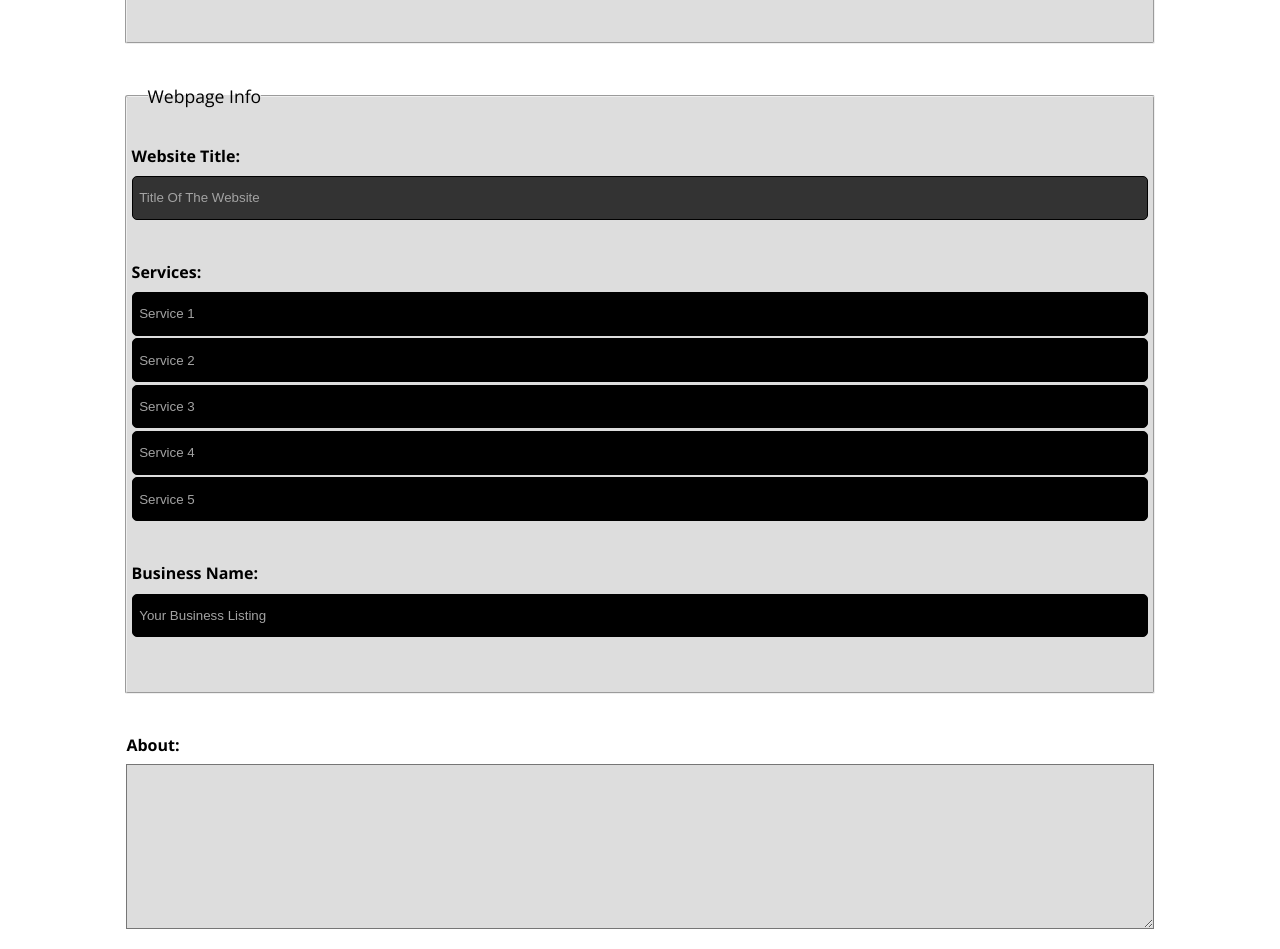
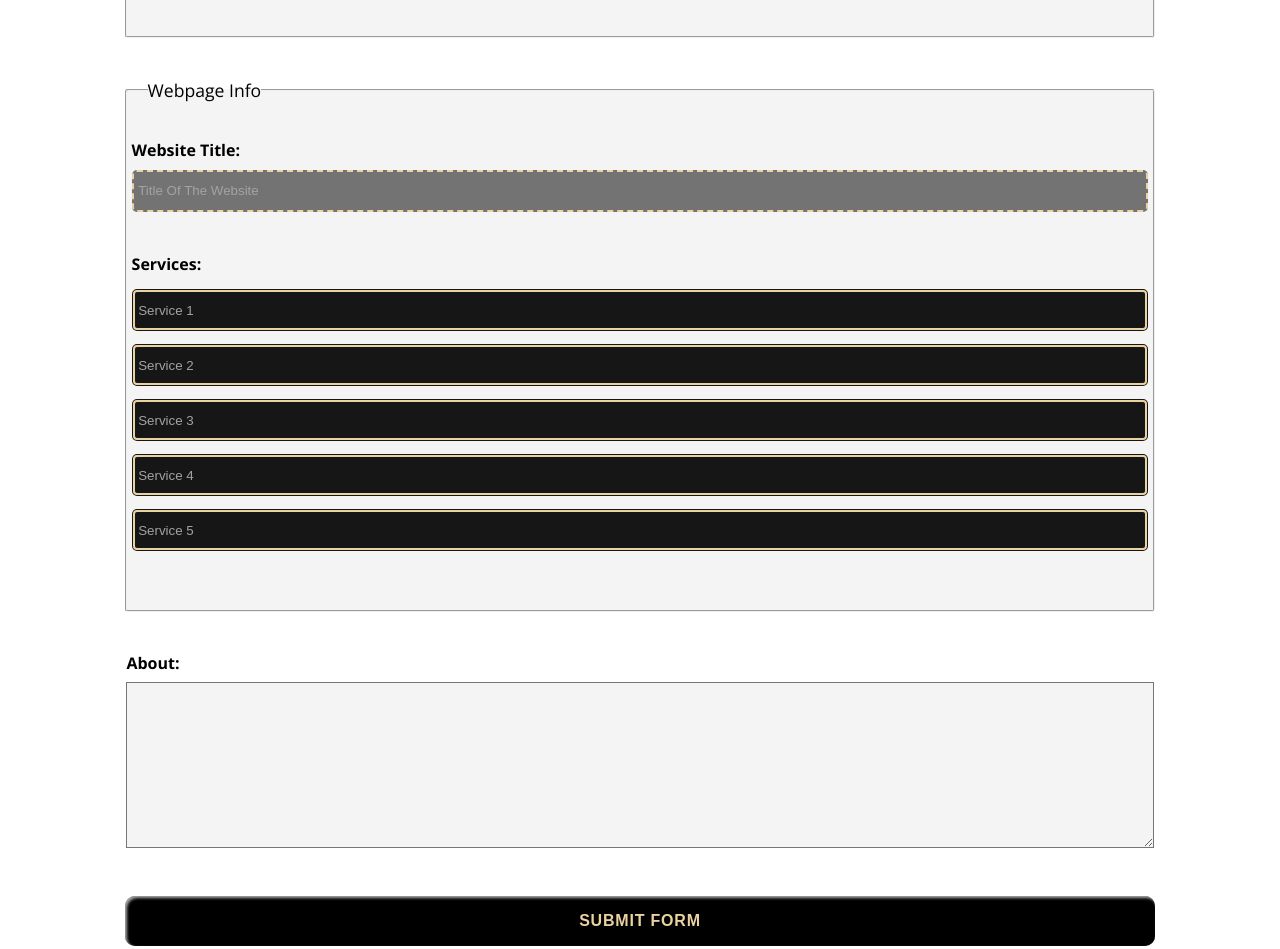
Before and after one commit to ShakexSempe/syntex-contact-form, a plain HTML site: page index.html in a window 1280 px wide. Shown: the part 603-1552 px from the top of the page. Drawn offline with nearby package versions, Linux system fonts and the light colour scheme; a web font is replaced by a local one.

Commit message:
color scheme

```diff
--- a/index.html
+++ b/index.html
@@ -65,19 +65,13 @@
             placeholder="title of the website"
             required>
         </div>
-        <div class="input-div">
+        <div class="input-div services">
             <label for="services">services: </label>
             <input type="text" name="services" id="services" placeholder="service 1">
             <input type="text" name="services" id="services" placeholder="service 2">
             <input type="text" name="services" id="services" placeholder="service 3">
             <input type="text" name="services" id="services" placeholder="service 4">
             <input type="text" name="services" id="services" placeholder="service 5">
-        </div>
-
-        <div class="input-div">
-            <label for="name">business Name: </label>
-            <input type="text" name="name" id="name"
-            placeholder="your business listing">
         </div>
         </fieldset>
 
--- a/scss/_form.scss
+++ b/scss/_form.scss
@@ -18,8 +18,7 @@ form {
         position: relative;
         // active class
         &.open {
-            height: 70vh;
-            background: #fff;
+            background: #fff000;
         }
         // end of active class
         // button
@@ -74,6 +73,10 @@ form {
                 margin: .1em 0;
             }
         }
+
+        &:hover {
+            background-color: #fff;
+        }
     }
 
     .input-div {
@@ -94,22 +97,30 @@ form {
         }
 
         input {
-            border: 1px solid #000;
+            outline: 2px solid $text-brand;
+            outline-offset: -3px;
             padding: 1em .5em;
             transition: .5s ease;
-            background-color: #000;
+            background-color: #161616;
             color: $text-brand;
             border-radius: 5px;
+            border: none;
+
 
             &:focus {
-                color: #fff;
-                background-color: #000;
+                color: $text-brand;
+                background-color: #333;
+                border: none;
                 letter-spacing: .2em;
+                outline: 2px solid $text-brand;
+                outline-offset: -3px;
             }
 
             &:invalid {
-                // background-color: $invalid;
-                background-color: #333;
+                background-color: #333a;
+                border: none;
+                outline: 2px dashed $text-brand;
+                outline-offset: -2px;
             }
         }
 
@@ -123,6 +134,12 @@ form {
         ::placeholder {
             text-transform: capitalize;
             color: hsl(0, 0%, 64%);
+        }
+        // services div
+        &.services {
+            input {
+                margin: .5em 0;
+            }
         }
 
         // input hover state
--- a/scss/_variables.scss
+++ b/scss/_variables.scss
@@ -3,14 +3,15 @@
 $font-serif: 'Antic Slab', serif;
 $font-sans: 'Open Sans', sans-serif;
 
-$background: #000 ;
+$background: #161616;
 $secondary-background: #f4f4f4;
 $text-dark: #000;
 $text-brand: #ead2a1;
+$text-brand-hover: hsl(40, 63%, 87%);
 $text-light: #f4f4f4;
 $text-hover-dark: #000a;
 $text-hover-light: #fffa;
 $text-label-light: #fff;
 $text-label-dark: #000;
 
-$invalid: #ddd;
+$invalid: #f4f4f4;
--- a/scss/style.scss
+++ b/scss/style.scss
@@ -18,7 +18,7 @@ body {
     position: fixed;
     top: 0;
     height: 5vh;
-    background-color: #000;
+    background-color: $background;
     width: 100%;
     padding: 1.5em 5vw;
     display: flex;
@@ -150,7 +150,7 @@ body {
                 }
                 &:hover {
                     a {
-                        color: $text-light;
+                        color: $text-brand-hover;
                     }
                 }
             }
```
Also changed, not shown: css/style.css.
